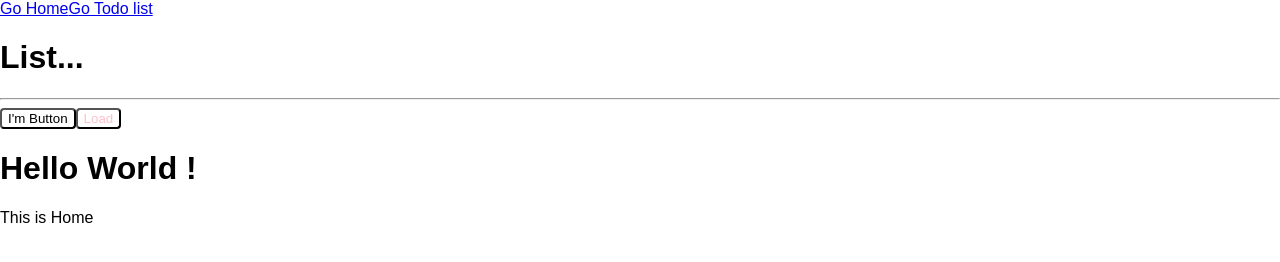
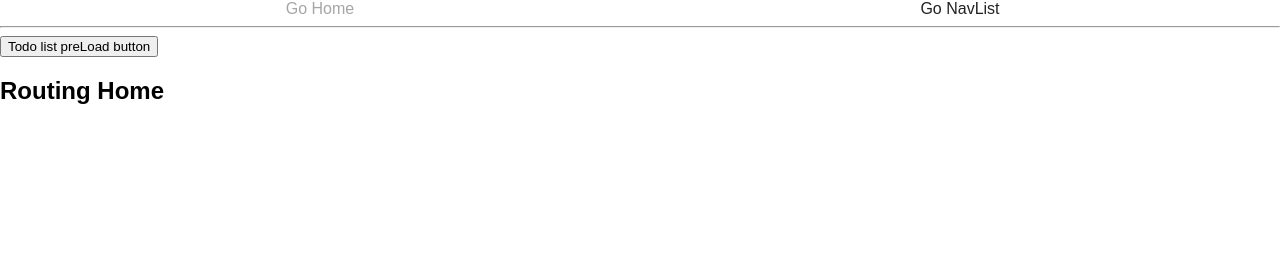
Before and after one commit to boolean99/react-redux-starter-kit, a React app: page / in a window 1280 px wide. Built offline with nearby package versions, Linux system fonts and the light colour scheme.

Commit message:
organize unclear init codes

```diff
--- a/public/index.html
+++ b/public/index.html
@@ -1,40 +1,17 @@
 <!DOCTYPE html>
-<html lang="en">
+<html lang="ko">
   <head>
     <meta charset="utf-8">
     <meta name="viewport" content="width=device-width, initial-scale=1, shrink-to-fit=no">
     <meta name="theme-color" content="#000000">
-    <!--
-      manifest.json provides metadata used when your web app is added to the
-      homescreen on Android. See https://developers.google.com/web/fundamentals/engage-and-retain/web-app-manifest/
-    -->
     <link rel="manifest" href="%PUBLIC_URL%/manifest.json">
     <link rel="shortcut icon" href="%PUBLIC_URL%/favicon.ico">
-    <!--
-      Notice the use of %PUBLIC_URL% in the tags above.
-      It will be replaced with the URL of the `public` folder during the build.
-      Only files inside the `public` folder can be referenced from the HTML.
-
-      Unlike "/favicon.ico" or "favicon.ico", "%PUBLIC_URL%/favicon.ico" will
-      work correctly both with client-side routing and a non-root public URL.
-      Learn how to configure a non-root public URL by running `npm run build`.
-    -->
-    <title>React App</title>
+    <title>React + Redux starter kit</title>
   </head>
   <body>
     <noscript>
       You need to enable JavaScript to run this app.
     </noscript>
     <div id="root"></div>
-    <!--
-      This HTML file is a template.
-      If you open it directly in the browser, you will see an empty page.
-
-      You can add webfonts, meta tags, or analytics to this file.
-      The build step will place the bundled scripts into the <body> tag.
-
-      To begin the development, run `npm start` or `yarn start`.
-      To create a production bundle, use `npm run build` or `yarn build`.
-    -->
   </body>
 </html>
--- a/src/actions/todos/actionCreators.js
+++ b/src/actions/todos/actionCreators.js
@@ -1,6 +1,6 @@
 import * as types from './const';
 
-// action producer
+// action creator
 export function addTodoSync (payLoad) {
   return {
     type: types.ADD_TODO,
--- a/src/components/containers/App.js
+++ b/src/components/containers/App.js
@@ -3,9 +3,7 @@ import { bindActionCreators } from 'redux';
 import { connect } from 'react-redux';
 import { Route, withRouter, Switch } from 'react-router-dom';
 import Loadable from 'react-loadable';
-import styled, { css } from 'styled-components';
 import Nav from '../presentationals/Nav';
-import Home from '../presentationals/Home';
 import { addTodoSync } from '../../actions/todos/actionCreators';
 import { fetchPostsAsync } from '../../actions/todos/asyncActions';
 import Loading from '../presentationals/Loading';
@@ -15,22 +13,12 @@ const LoadableComponent = Loadable({
   loading: Loading
 });
 
-const Button = styled.button`
-
-    background: none;;a
-border: 2px solid pink;
-      border-radius: 4px;
-  box-shadow: none;
-    ${
-    props => props.innerToo && css`
-        color: pink;
-      `
-    }
-`;
+const Home = () => <h2>Routing Home</h2>;
 
 class AppContainer extends Component {
   constructor (prop) {
     super (prop);
+
     this.state = {
       loadTrigger: false
     }
@@ -52,14 +40,11 @@ class AppContainer extends Component {
     return (
         <div>
           <Nav />
-          <h1>List...</h1>
           <hr/>
-          <Button as='a' href='/'>I'm Button</Button>
-          <Button
-              innerToo
+          <button
               onClick={this.onClickHandler}
               onMouseOver={this.onHoverHandler}
-          >Load</Button>
+          >Todo list preLoad button</button>
           <Switch>
             <Route
                 exact
--- a/src/components/presentationals/Home.js
+++ /dev/null
@@ -1,12 +0,0 @@
-import React from 'react';
-
-const Home = props => {
-  return (
-      <div>
-        <h1>Hello World !</h1>
-        <p>This is Home</p>
-      </div>
-  )
-}
-
-export default Home;
--- a/src/components/presentationals/Loading.js
+++ b/src/components/presentationals/Loading.js
@@ -1,9 +1,9 @@
 import React from 'react';
 
-const Loading = (a, b, c) => {
+const Loading = () => {
   return (
       <div id="loading">LOADING....</div>
   )
-}
+};
 
 export default Loading;
--- a/src/components/presentationals/Nav.js
+++ b/src/components/presentationals/Nav.js
@@ -1,22 +1,37 @@
 import React from 'react';
 import { NavLink } from 'react-router-dom';
+import styled from 'styled-components';
+
+const StyledNavLink = styled(NavLink).attrs({
+  to: ({ to }) => to,
+  activeClassName: 'activatedLink',
+  exact: ({ exact }) => exact
+})`
+  text-decoration: none;
+  color: #222;
+  width: 50%;
+  text-align: center;
+  display: inline-block;
+
+  &.activatedLink {
+    opacity: 0.4;
+  }
+`
 
 const Nav = () => {
   return (
       <nav>
-        <NavLink
+        <StyledNavLink
+            to='/'
             exact
-            to='/'
-            activeClassName='activatedLink'
         >
           Go Home
-        </NavLink>
-        <NavLink
-            to='/todo-list'
-            activeClassName='activatedLink'
-        >Go
-          Todo
-          list</NavLink>
+        </StyledNavLink>
+        <StyledNavLink
+            to="/todo-list"
+        >
+          Go NavList
+        </StyledNavLink>
       </nav>
   )
 }
--- a/src/reducers/index.js
+++ b/src/reducers/index.js
@@ -1,10 +1,10 @@
 import { combineReducers } from 'redux';
-import todos from './todos/index'
-import visibilityFilters from './visibilityFilters/index'
+import todos from './todos/index';
+import visibilityFilters from './visibilityFilters/index';
 
 const rootReducer = combineReducers({
   todos,
   visibilityFilters
-})
+});
 
 export default rootReducer;
--- a/src/store.js
+++ b/src/store.js
@@ -10,23 +10,23 @@ const preloadedState = {
 }
 
 /*
-* 1. enable chrome dev tool of redux
-* you can restrict dev tool inspector by adding key to composeEnhancers const
-* see more available list here
+* Chrome 리덕스 디버깅 툴의 기능을 제한할 수 있습니다.
+* 자세한 내용은 아래 주소에서 확인해주세요.
 * https://github.com/zalmoxisus/redux-devtools-extension/blob/master/docs/API/Arguments.md#windowdevtoolsextensionconfig
 */
+let store;
+
+if (process.env.NODE_ENV === 'development') {
   const composeEnhancers = composeWithDevTools({
     // actionsBlacklist: ['ADD_TODO']
   });
-const store = createStore(rootReducer, preloadedState, composeEnhancers(
+  store = createStore(rootReducer, preloadedState, composeEnhancers(
       applyMiddleware(thunkMiddleware)
   ));
-
-/*
-* 2. disable chrome dev tool of redux
-const store = createStore(rootReducer, preloadedState, applyMiddleware(
+} else {
+  store = createStore(rootReducer, preloadedState, applyMiddleware(
       thunkMiddleware
   ));
-*/
+}
 
 export default store;
```
Also changed, not shown: public/manifest.json. Lines whose indentation alone changed are shown as unchanged.
